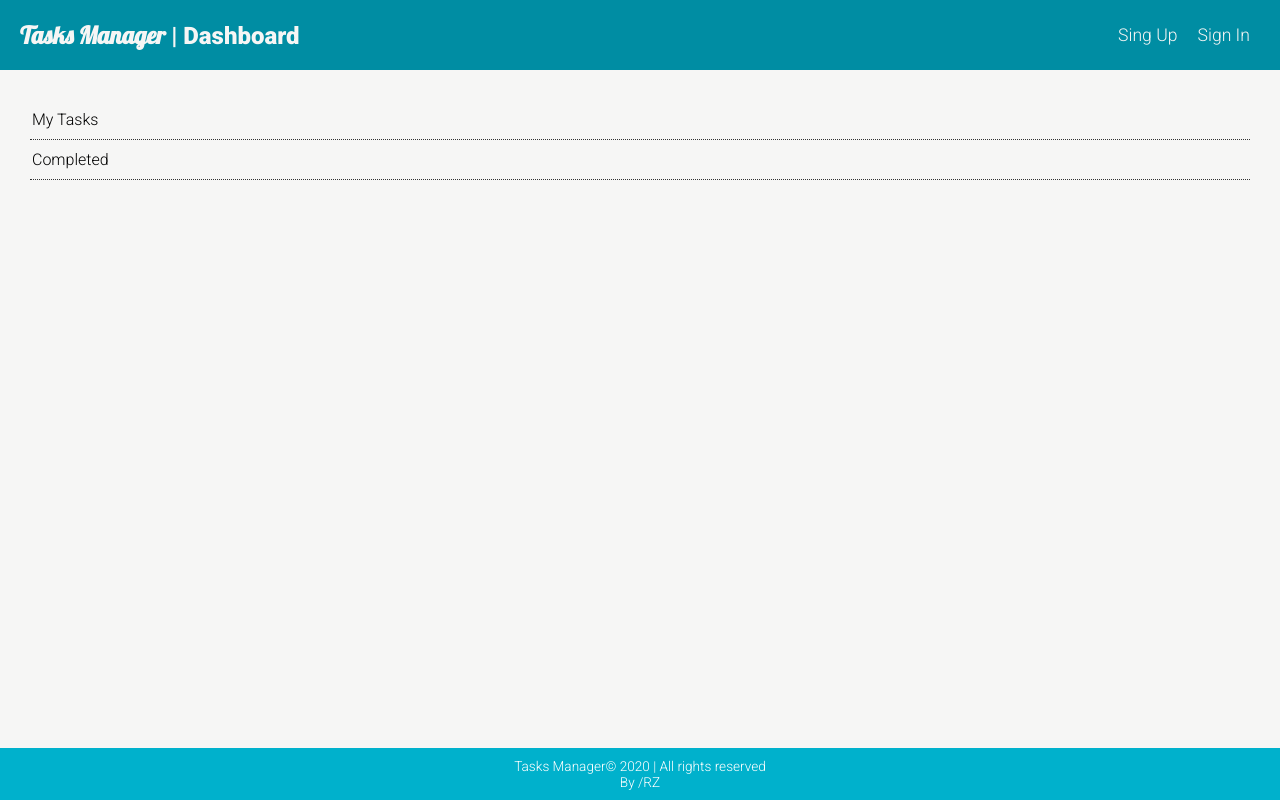
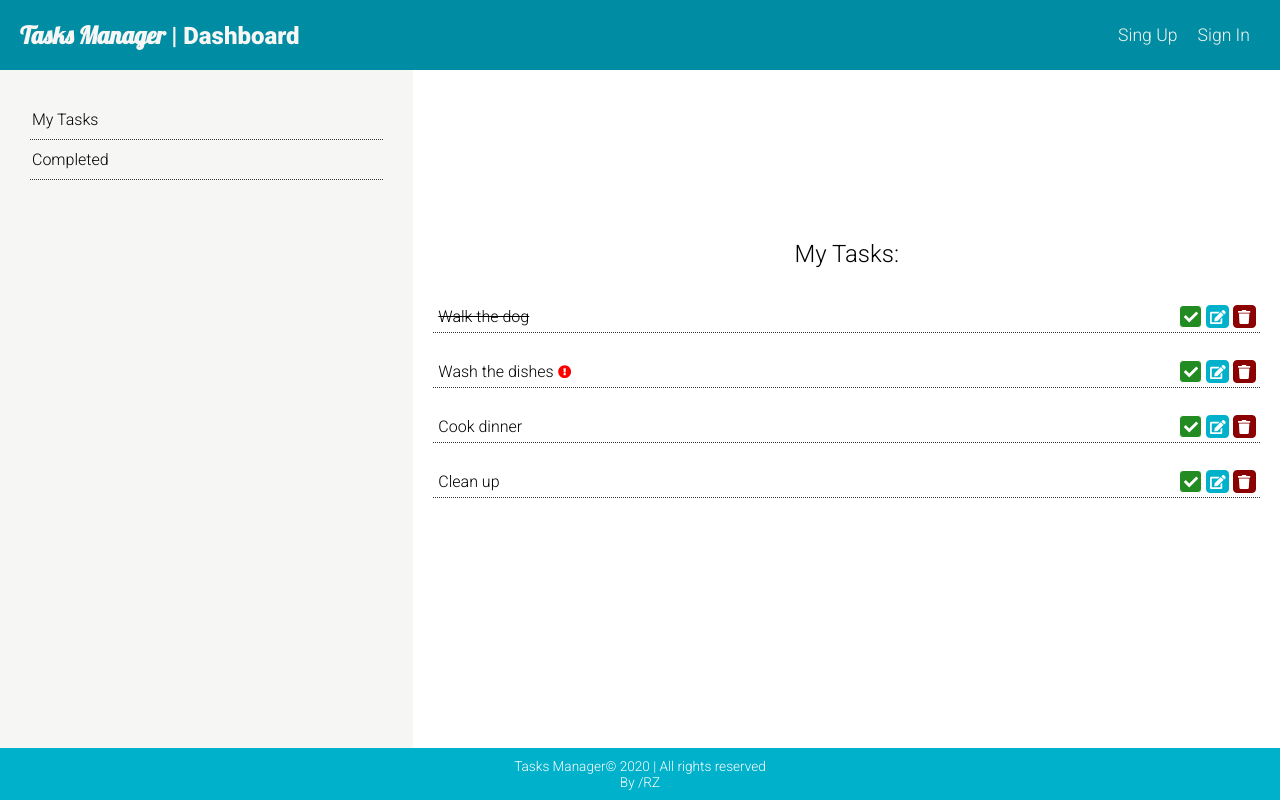
Before and after one commit to rnlaufz/t-manager, a React (Create React App) app in the folder client/: page / in a window 1280 px wide. Shown: the top 800 px of the page. Built offline with nearby package versions, Linux system fonts and the light colour scheme; no server answers.

Commit message:
fixed app ui

```diff
--- a/client/src/App.js
+++ b/client/src/App.js
@@ -180,8 +180,10 @@ componentDidMount(){
             <Router>
 
               <React.Fragment>
+                <div className="container">
               <SecondaryNav navTitle={this.state.navTitle}/>
-              <React.Fragment>
+              <div className="wrapper">
+
               <Route exact path="/" render={props => (
                 <React.Fragment>
                 <MainNav links={this.state.dashLinks} />
@@ -239,9 +241,9 @@ componentDidMount(){
                     </Dashboard>
                     </React.Fragment>
                )} />
-
+            </div>
               <Footer />
-
+            </div>
     </React.Fragment>.
            <Switch>
            <Route exact path="/login" render={props => (
@@ -251,7 +253,7 @@ componentDidMount(){
               <Register />
           )}/>
              </Switch>
-         </React.Fragment>
+
         </Router>
           </Provider>
 
--- a/client/src/components/SecondaryNav.js
+++ b/client/src/components/SecondaryNav.js
@@ -13,11 +13,6 @@ import {faCog, faPlus, faSignOutAlt} from '@fortawesome/free-solid-svg-icons';
 // @TO_DO change component to class based
 
 export class SecondaryNav extends Component {
-
-  constructor(){
-    super()
-
-  }
 
   render() {
     const {isAuthenticated, loading} = auth;
```
Also changed, not shown: 1 other file (tests, documents, lock files or other folders).
